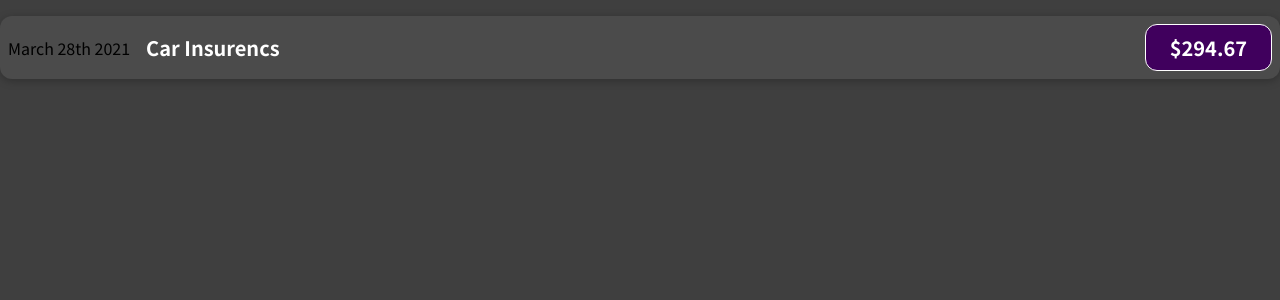
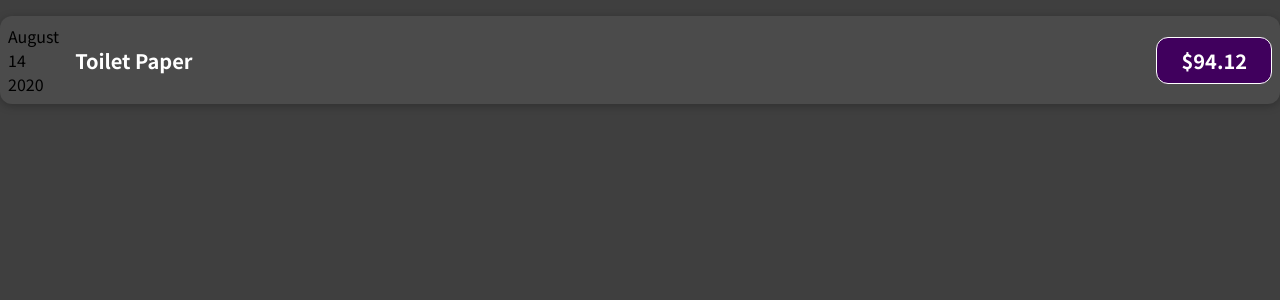
Before and after one commit to Vl4d1s/expenditure-management, a React (Create React App) app: page / in a window 1280 px wide. Shown: the top 300 px of the page. Built offline with nearby package versions, Linux system fonts and the light colour scheme.

Commit message:
creating new component for the dater

```diff
--- a/src/App.js
+++ b/src/App.js
@@ -1,7 +1,35 @@
 import ExpenseItem from "./components/ExpenseItem";
 
 function App() {
-  return <ExpenseItem></ExpenseItem>;
+  const expenses = [
+    {
+      id: "e1",
+      title: "Toilet Paper",
+      amount: 94.12,
+      date: new Date(2020, 7, 14),
+    },
+    { id: "e2", title: "New TV", amount: 799.49, date: new Date(2021, 2, 12) },
+    {
+      id: "e3",
+      title: "Car Insurance",
+      amount: 294.67,
+      date: new Date(2021, 2, 28),
+    },
+    {
+      id: "e4",
+      title: "New Desk (Wooden)",
+      amount: 450,
+      date: new Date(2021, 5, 12),
+    },
+  ];
+
+  return (
+    <ExpenseItem
+      title={expenses[0].title}
+      amount={expenses[0].amount}
+      date={expenses[0].date}
+    ></ExpenseItem>
+  );
 }
 
 export default App;
--- /dev/null
+++ b/src/components/ExpenseDate.js
@@ -0,0 +1,17 @@
+import React from "react";
+
+const ExpenseDate = ({ date }) => {
+  const month = date.toLocaleString("en-US", { month: "long" });
+  const day = date.toLocaleString("en-US", { day: "2-digit" });
+  const year = date.getFullYear();
+
+  return (
+    <div>
+      <div>{month}</div>
+      <div>{day}</div>
+      <div>{year}</div>
+    </div>
+  );
+};
+
+export default ExpenseDate;
--- a/src/components/ExpenseItem.js
+++ b/src/components/ExpenseItem.js
@@ -1,13 +1,14 @@
 import React from "react";
+import ExpenseDate from "./ExpenseDate";
 import "./ExpenseItem.css";
 
-const ExpenseItem = () => {
+const ExpenseItem = ({ title, amount, date }) => {
   return (
     <div className="expense-item">
-      <div>March 28th 2021</div>
+      <ExpenseDate date={date} />
       <div className="expense-item__description">
-        <h2>Car Insurencs</h2>
-        <div className="expense-item__price">$294.67</div>
+        <h2>{title}</h2>
+        <div className="expense-item__price">${amount}</div>
       </div>
     </div>
   );
```
Also changed, not shown: 1 other file (tests, documents, lock files or other folders).
